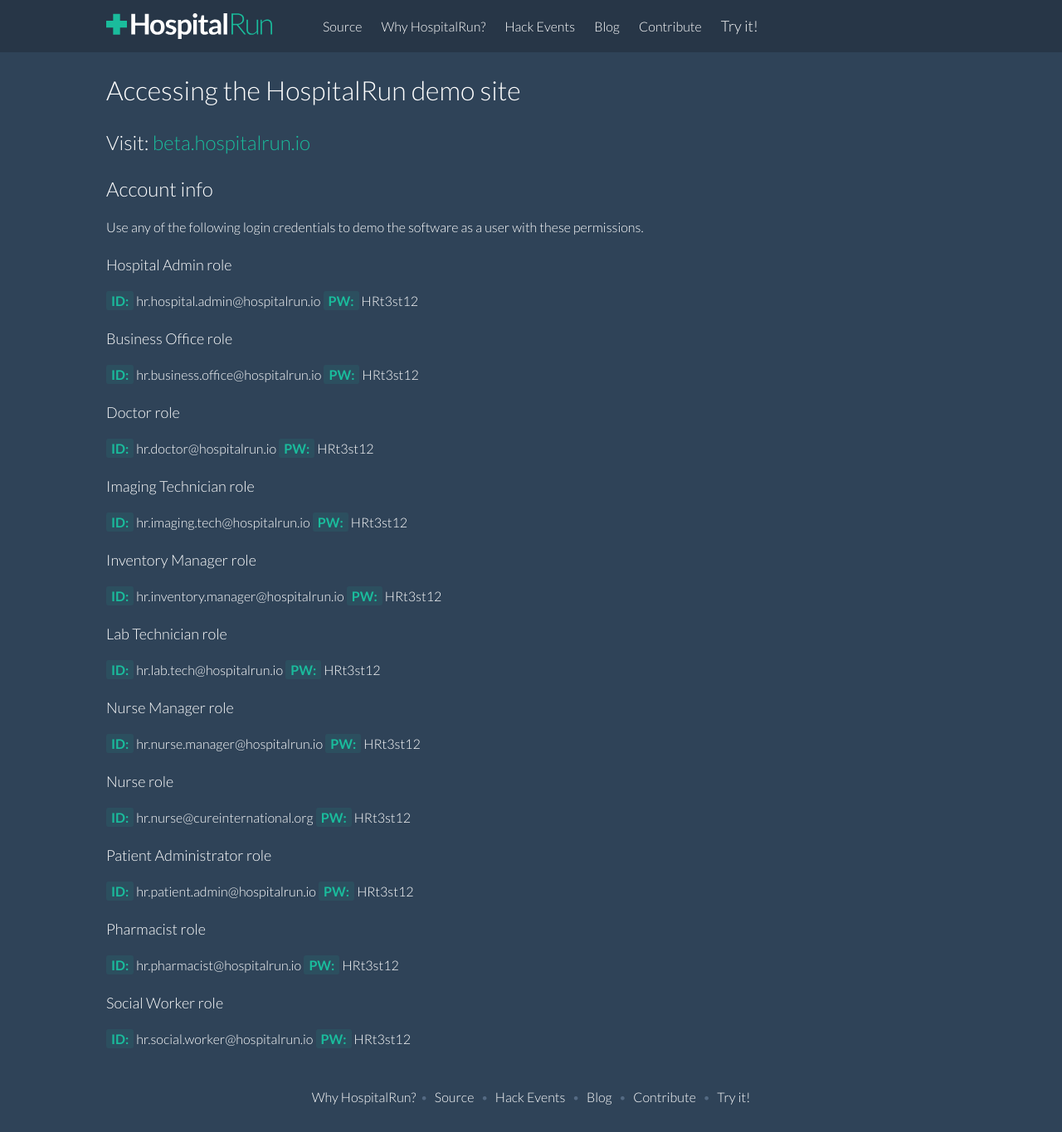
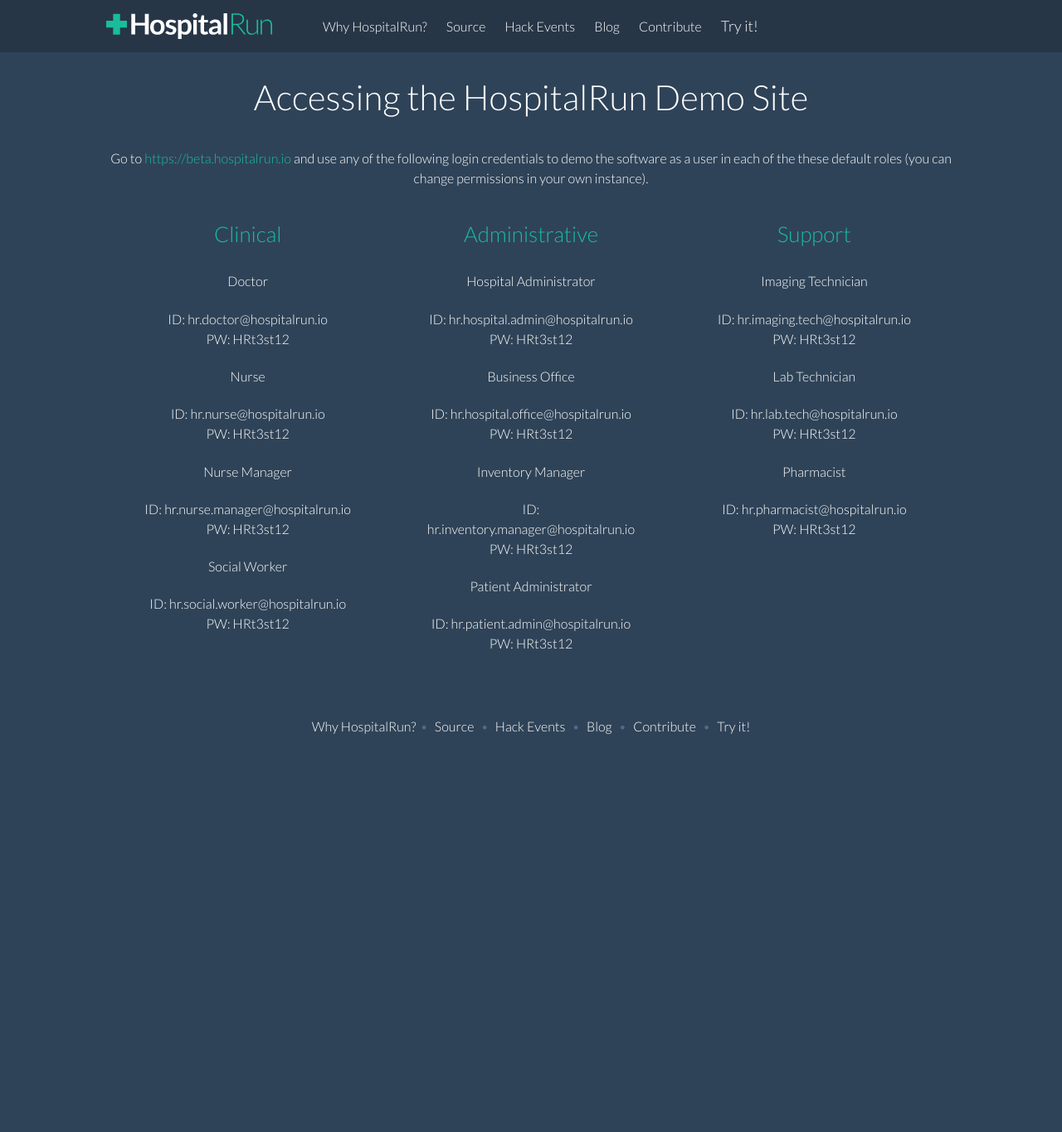
Before and after one commit to HospitalRun/hospitalrun.io, a Jekyll site: the page built from demo/index.md, in a window 1280 px wide. Shown: the whole page at 83% size. Built offline with Jekyll 4.4.1, drawn with Linux system fonts in a browser that asks for light colours; after the commit the page ends 918 px from its top, so only the background shows below that.

Commit message:
reformatted the demo page to follow the columns layout.

```diff
--- a/_includes/nav-links.html
+++ b/_includes/nav-links.html
@@ -1,5 +1,5 @@
+<a href="/blog/2016/06/why-hospitalrun" class="nav-link">Why HospitalRun?</a>
 <a href="https://github.com/hospitalrun" class="nav-link">Source</a>
-<a href="/blog/2016/06/why-hospitalrun" class="nav-link">Why HospitalRun?</a>
 <a href="/events" class="nav-link">Hack Events</a>
 <a href="/blog" class="nav-link">Blog</a>
 <a href="/contribute" class="nav-link">Contribute</a>
--- a/demo/index.md
+++ b/demo/index.md
@@ -1,55 +1,59 @@
 ---
-title: Accessing the HospitalRun demo site
-layout: demo
+title: Accessing the HospitalRun Demo Site
+layout: default
 ---
 
-# Accessing the HospitalRun demo site
+<div class="tryit-hero">
+  <h1 class="hero-heading">Accessing the HospitalRun Demo Site</h1>
+  <p>Go to <a href="https://beta.hospitalrun.io" target="_blank">https://beta.hospitalrun.io</a> and use any of the following login credentials to demo the software as a user in each of the these default roles (you can change permissions in your own instance).</p>
+</div>
 
-## Visit: [beta.hospitalrun.io](https://beta.hospitalrun.io/){:target="_blank"}
+<div class="tryit-content">
+  <div class="columns">
+    <div class="col-4">
+      <h3 class="feature-heading">Clinical</h3>
 
-## Account info
-Use any of the following login credentials to demo the software as a user with these permissions.
+      <h4>Doctor</h4>
+      <p>ID: hr.doctor@hospitalrun.io<br/>PW: HRt3st12</p>
 
-### Hospital Admin role
-**id:** hr.hospital.admin@hospitalrun.io
-**pw:** HRt3st12
+      <h4>Nurse</h4>
+      <p>ID: hr.nurse@hospitalrun.io<br/>PW: HRt3st12</p>
 
-### Business Office role
-**id:** hr.business.office@hospitalrun.io
-**pw:** HRt3st12
+      <h4>Nurse Manager</h4>
+      <p>ID: hr.nurse.manager@hospitalrun.io<br/>PW: HRt3st12</p>
 
-### Doctor role
-**id:** hr.doctor@hospitalrun.io
-**pw:** HRt3st12
+      <h4>Social Worker</h4>
+      <p>ID: hr.social.worker@hospitalrun.io<br/>PW: HRt3st12</p>
 
-### Imaging Technician role
-**id:** hr.imaging.tech@hospitalrun.io
-**pw:** HRt3st12
+    </div>
 
-### Inventory Manager role
-**id:** hr.inventory.manager@hospitalrun.io
-**pw:** HRt3st12
+    <div class="col-4">
+      <h3 class="feature-heading">Administrative</h3>
 
-### Lab Technician role
-**id:** hr.lab.tech@hospitalrun.io
-**pw:** HRt3st12
+      <h4>Hospital Administrator</h4>
+      <p>ID: hr.hospital.admin@hospitalrun.io<br/>PW: HRt3st12</p>
 
-### Nurse Manager role
-**id:** hr.nurse.manager@hospitalrun.io
-**pw:** HRt3st12
+      <h4>Business Office</h4>
+      <p>ID: hr.hospital.office@hospitalrun.io<br/>PW: HRt3st12</p>
 
-### Nurse role
-**id:** hr.nurse@cureinternational.org
-**pw:** HRt3st12
+      <h4>Inventory Manager</h4>
+      <p>ID: hr.inventory.manager@hospitalrun.io<br/>PW: HRt3st12</p>
 
-### Patient Administrator role
-**id:** hr.patient.admin@hospitalrun.io
-**pw:** HRt3st12
+      <h4>Patient Administrator</h4>
+      <p>ID: hr.patient.admin@hospitalrun.io<br/>PW: HRt3st12</p>
+    </div>
 
-### Pharmacist role
-**id:** hr.pharmacist@hospitalrun.io
-**pw:** HRt3st12
+    <div class="col-4">
+      <h3 class="feature-heading">Support</h3>
 
-### Social Worker role
-**id:** hr.social.worker@hospitalrun.io
-**pw:** HRt3st12
+      <h4>Imaging Technician</h4>
+      <p>ID: hr.imaging.tech@hospitalrun.io<br/>PW: HRt3st12</p>
+
+      <h4>Lab Technician</h4>
+      <p>ID: hr.lab.tech@hospitalrun.io<br/>PW: HRt3st12</p>
+
+      <h4>Pharmacist</h4>
+      <p>ID: hr.pharmacist@hospitalrun.io<br/>PW: HRt3st12</p>
+    </div>
+  </div>
+</div>
```
